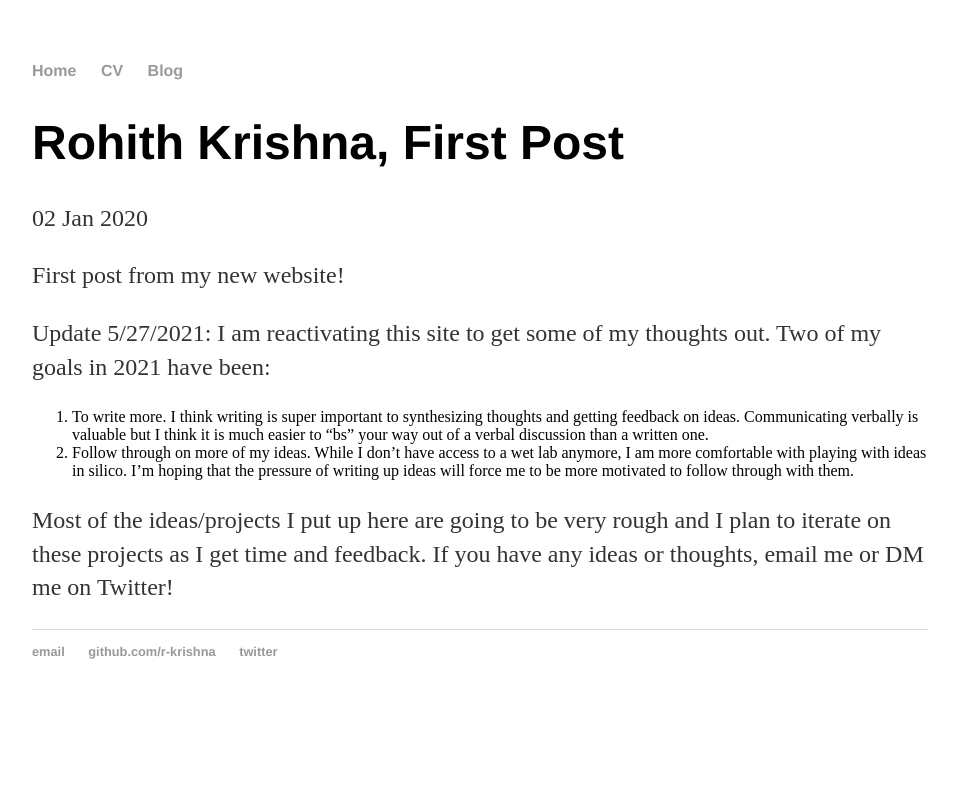
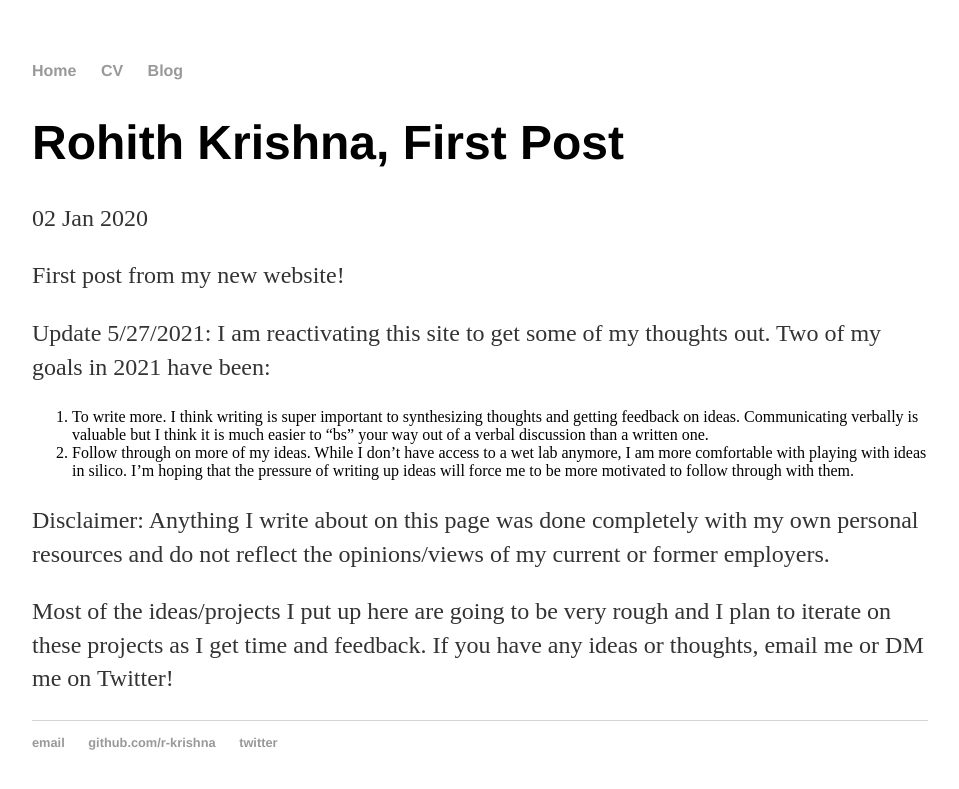
Before and after one commit to r-krishna/r-krishna.github.io, a Jekyll site: the page built from _posts/2020-01-02-rohith-krishna-site-launched.md, in a window 1280 px wide. Shown: the top 789 px of the page, without its empty margins (160-1119 px from the left). Built offline with Jekyll 4.4.1, drawn with Linux system fonts in a browser that asks for light colours.

Commit message:
added disclaimer

```diff
--- a/_posts/2020-01-02-rohith-krishna-site-launched.md
+++ b/_posts/2020-01-02-rohith-krishna-site-launched.md
@@ -11,4 +11,6 @@ I am reactivating this site to get some of my thoughts out. Two of my goals in 2
 1. To write more. I think writing is super important to synthesizing thoughts and getting feedback on ideas. Communicating verbally is valuable but I think it is much easier to "bs" your way out of a verbal discussion than a written one.
 2. Follow through on more of my ideas. While I don't have access to a wet lab anymore, I am more comfortable with playing with ideas in silico. I'm hoping that the pressure of writing up ideas will force me to be more motivated to follow through with them.
 
+Disclaimer: Anything I write about on this page was done completely with my own personal resources and do not reflect the opinions/views of my current or former employers.
+
 Most of the ideas/projects I put up here are going to be very rough and I plan to iterate on these projects as I get time and feedback. If you have any ideas or thoughts, email me or DM me on Twitter!
```
